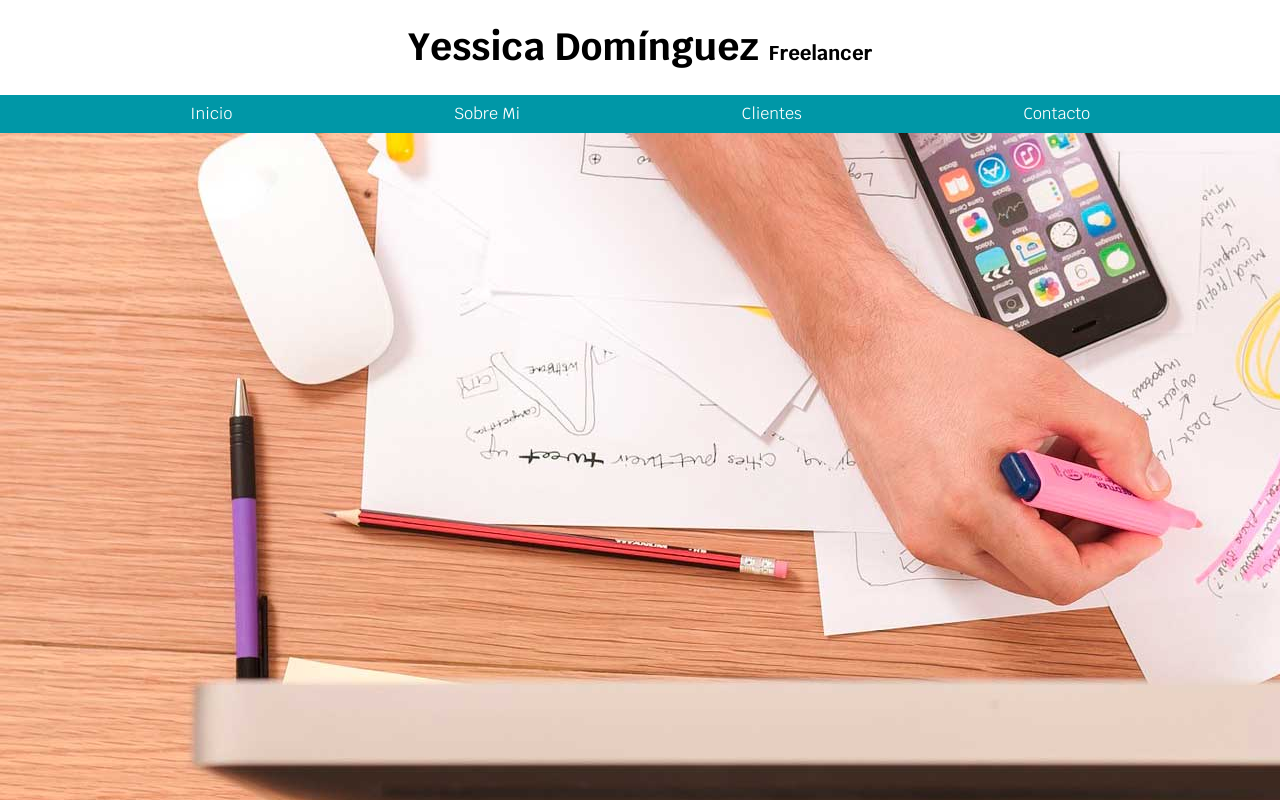
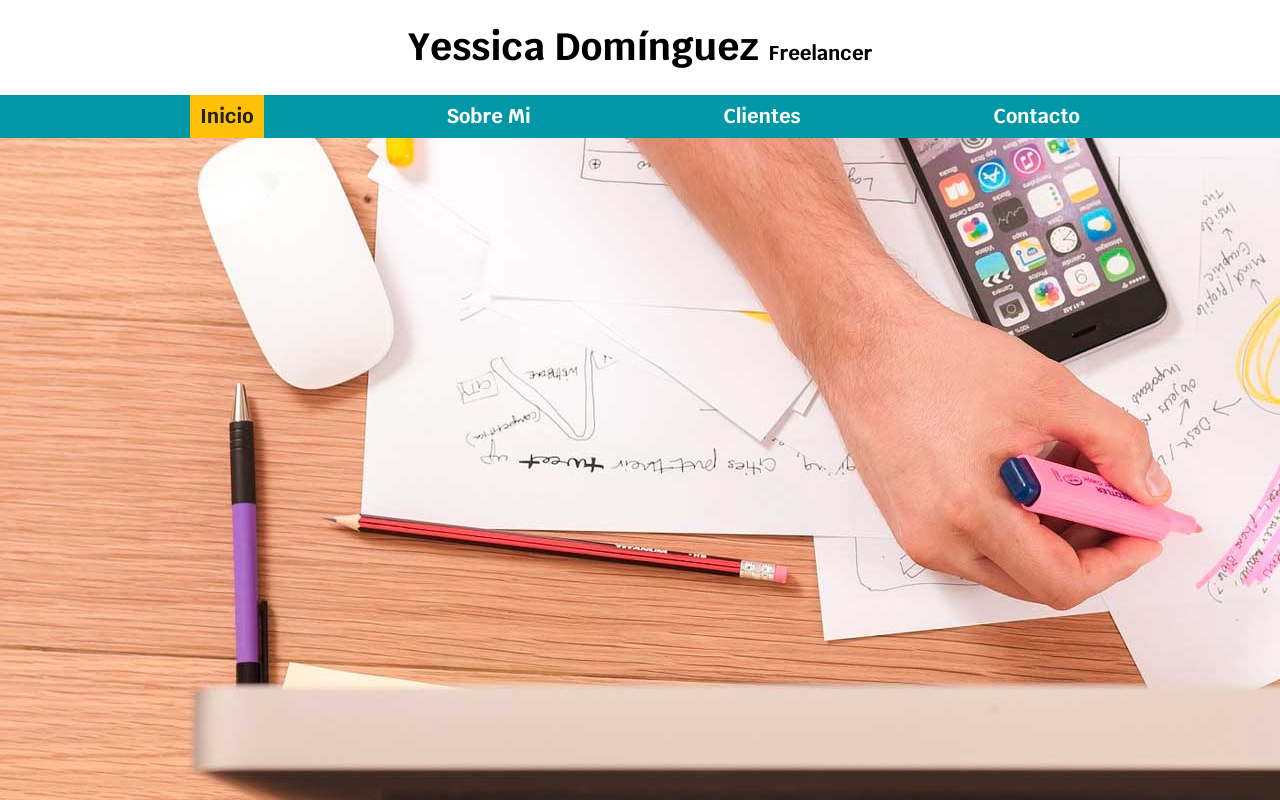
Before and after one commit to YessicaDominguez5/FreelancerPage, a plain HTML site: page index.html in a window 1280 px wide. In both pictures the pointer is over the link "Inicio". Shown: the top 800 px of the page. Drawn offline with Linux system fonts and the light colour scheme.

Commit message:
finalizando navegación

```diff
--- a/css/styles.css
+++ b/css/styles.css
@@ -29,7 +29,6 @@ span{
 }
 .navegacionPrincipal{
 
-    padding: 1rem;
     display: flex; /*hay que ponerlo en el padre(acá)para poder usar sus propiedades justified-content*/
     flex-direction:row;/*no hace falta agregarlo porque es el que viene por defecto*/
     justify-content: space-between;
@@ -41,8 +40,17 @@ span{
 
     color: var(--blanco);
     text-decoration: none;
+    font-size: 2rem;
+    font-weight: bold;
+    padding: 1rem;
 
 
+}
+.navegacionPrincipal a:hover{
+/*es un pseudo selector por eso los : y el hover es lo que hace que cambie de color cuando
+te posicionas con el mouse en el enlace*/
+ background-color: var(--primario);
+ color: var(--oscuro);
 }
 .contenedor{
 
```
